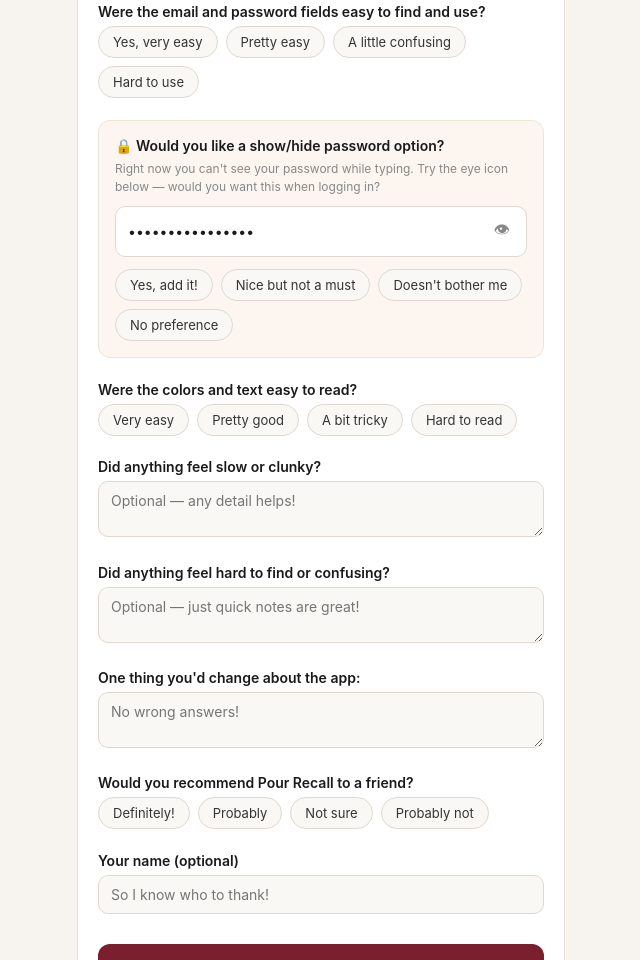
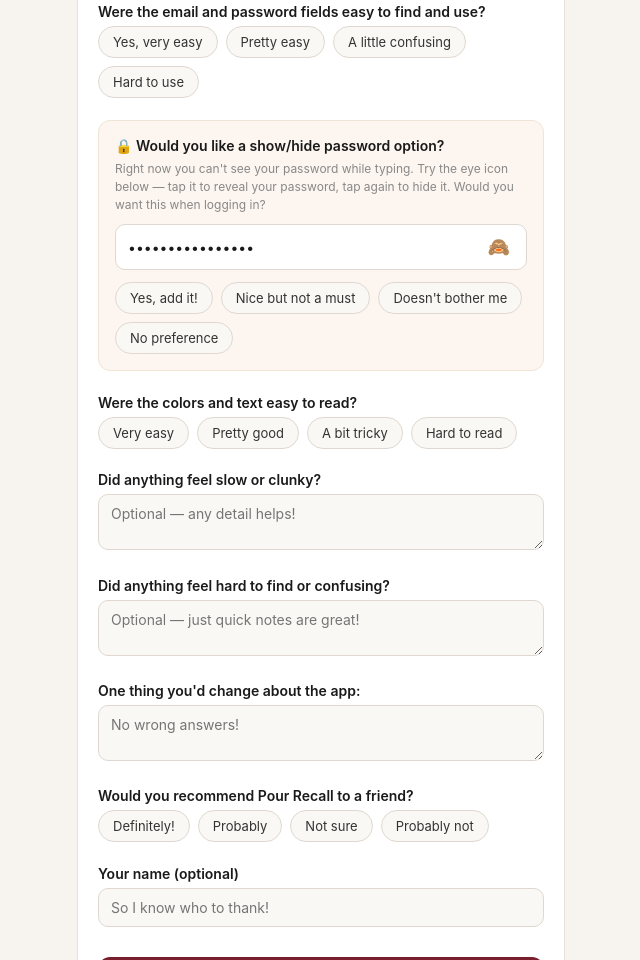
Before and after one commit to IFIOGirl/pourrecall-beta, a plain HTML site: page index.html in a window 1280 px wide. Shown: the part 1202-2162 px from the top of the page, without its empty margins (319-959 px from the left). Drawn offline with Linux system fonts and the light colour scheme.

Commit message:
Update index.html

```diff
--- a/index.html
+++ b/index.html
@@ -42,7 +42,7 @@
     .highlight-card { background: #fdf6f0; border: 1px solid #f0e4d4; border-radius: 12px; padding: 1rem; margin-bottom: 1.4rem; }
     .eye-demo { display: flex; align-items: center; gap: 8px; background: #fff; border: 1px solid #e0d8d0; border-radius: 10px; padding: 9px 12px; margin: 10px 0 12px; }
     .eye-demo input { flex: 1; border: none; background: transparent; font-size: 14px; font-family: inherit; color: #1a1a1a; outline: none; width: 100%; }
-    .eye-toggle { background: none; border: none; cursor: pointer; font-size: 16px; padding: 2px 4px; color: #888; flex-shrink: 0; }
+    .eye-toggle { background: none; border: none; cursor: pointer; font-size: 18px; padding: 2px 4px; color: #888; flex-shrink: 0; }
     .submit-btn { width: 100%; padding: 14px; background: #7A1F2E; color: #fff; border: none; border-radius: 12px; font-size: 16px; font-weight: 600; cursor: pointer; margin-top: 0.5rem; font-family: inherit; }
     .submit-btn:hover { background: #6a1a27; }
     .thankyou { display: none; text-align: center; padding: 3rem 1rem; }
@@ -60,7 +60,6 @@
     <div class="logo-sub">Beta Tester Edition &middot; Thank you for helping!</div>
   </div>
 
-  <!-- WHAT'S NEW -->
   <div class="whats-new">
     <div class="whats-new-title">&#127863; What's new in this version</div>
     <ul>
@@ -69,7 +68,6 @@
     </ul>
   </div>
 
-  <!-- INSTALL INSTRUCTIONS -->
   <div class="section">
     <div class="section-title">Step 1 — Open the app</div>
     <div class="step">
@@ -91,7 +89,6 @@
     <a class="install-btn" href="https://pourrecall.app" target="_blank">Open Pour Recall &rarr;</a>
   </div>
 
-  <!-- FEEDBACK FORM -->
   <div class="section" id="form-section">
     <div class="section-title">Step 2 — Quick feedback (2 min)</div>
 
@@ -115,7 +112,6 @@
       </div>
     </div>
 
-    <!-- LOGIN SPECIFIC -->
     <div class="q-group">
       <span class="q-label">When you tapped "Already have an account?" did it work?</span>
       <div class="radio-row" id="link-works">
@@ -146,13 +142,13 @@
       </div>
     </div>
 
-    <!-- PASSWORD EYE -->
     <div class="highlight-card">
       <span class="q-label">&#128274; Would you like a show/hide password option?</span>
-      <span class="q-sub">Right now you can't see your password while typing. Try the eye icon below — would you want this when logging in?</span>
+      <span class="q-sub">Right now you can't see your password while typing. Try the eye icon below — tap it to reveal your password, tap again to hide it. Would you want this when logging in?</span>
       <div class="eye-demo">
         <input type="password" id="pw-preview" value="mysecretpassword" readonly />
-        <button class="eye-toggle" onclick="toggleEye()" id="eye-btn" title="Toggle password visibility">&#128065;</button>
+        <!-- Starts with closed eye because password is hidden -->
+        <button class="eye-toggle" onclick="toggleEye()" id="eye-btn" title="Show password">&#128584;</button>
       </div>
       <div class="radio-row" id="eye-pref">
         <div class="radio-opt" onclick="pickRadio('eye-pref', this, 'Yes, definitely add it')">Yes, add it!</div>
@@ -214,28 +210,40 @@
 </div>
 <script>
   const state = { ease: 0, useAgain: '', linkWorks: '', loginLook: '', fieldsEase: '', eyePref: '', readability: '', recommend: '' };
+
   document.querySelectorAll('#ease-stars .star').forEach(function(s) {
     s.addEventListener('click', function() {
       state.ease = +this.dataset.v;
       document.querySelectorAll('#ease-stars .star').forEach(function(st, i) { st.classList.toggle('on', i < state.ease); });
     });
   });
+
   function pickThumb(val) {
     state.useAgain = val;
     ['yes','maybe','no'].forEach(function(v) { document.getElementById(v+'-btn').classList.toggle('selected', v === val); });
   }
+
   function pickRadio(groupId, el, val) {
     var key = groupId.replace(/-([a-z])/g, function(_, c) { return c.toUpperCase(); });
     state[key] = val;
     document.querySelectorAll('#'+groupId+' .radio-opt').forEach(function(o) { o.classList.remove('selected'); });
     el.classList.add('selected');
   }
+
   function toggleEye() {
     var input = document.getElementById('pw-preview');
     var btn = document.getElementById('eye-btn');
-    if (input.type === 'password') { input.type = 'text'; btn.innerHTML = '&#128584;'; }
-    else { input.type = 'password'; btn.innerHTML = '&#128065;'; }
+    if (input.type === 'password') {
+      // Password hidden -> show it: open eye
+      input.type = 'text';
+      btn.innerHTML = '&#128065;'; // open eye
+    } else {
+      // Password visible -> hide it: closed eye
+      input.type = 'password';
+      btn.innerHTML = '&#128584;'; // closed eye
+    }
   }
+
   function submitFeedback() {
     var name = document.getElementById('tester-name').value || 'A beta tester';
     var lines = [
```
